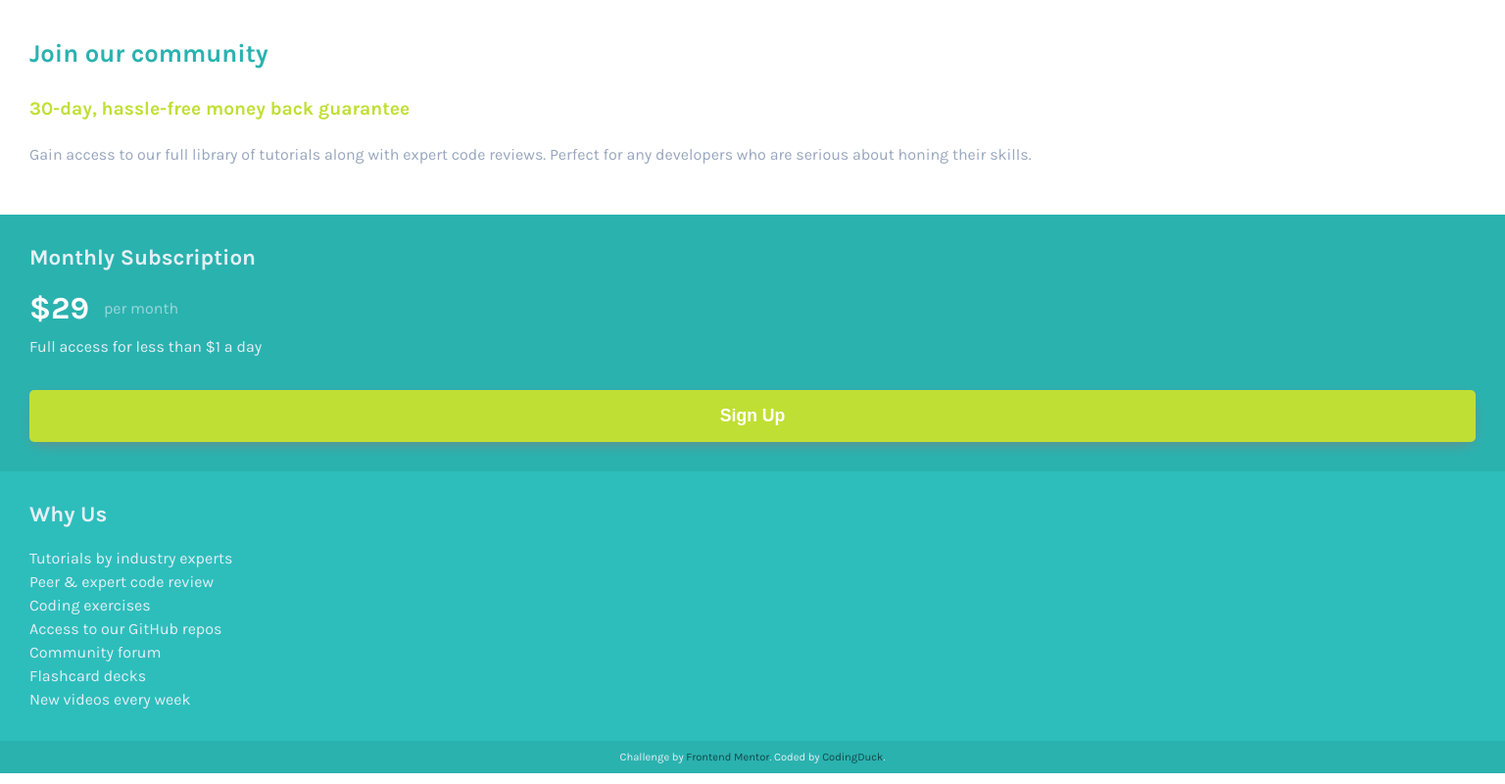
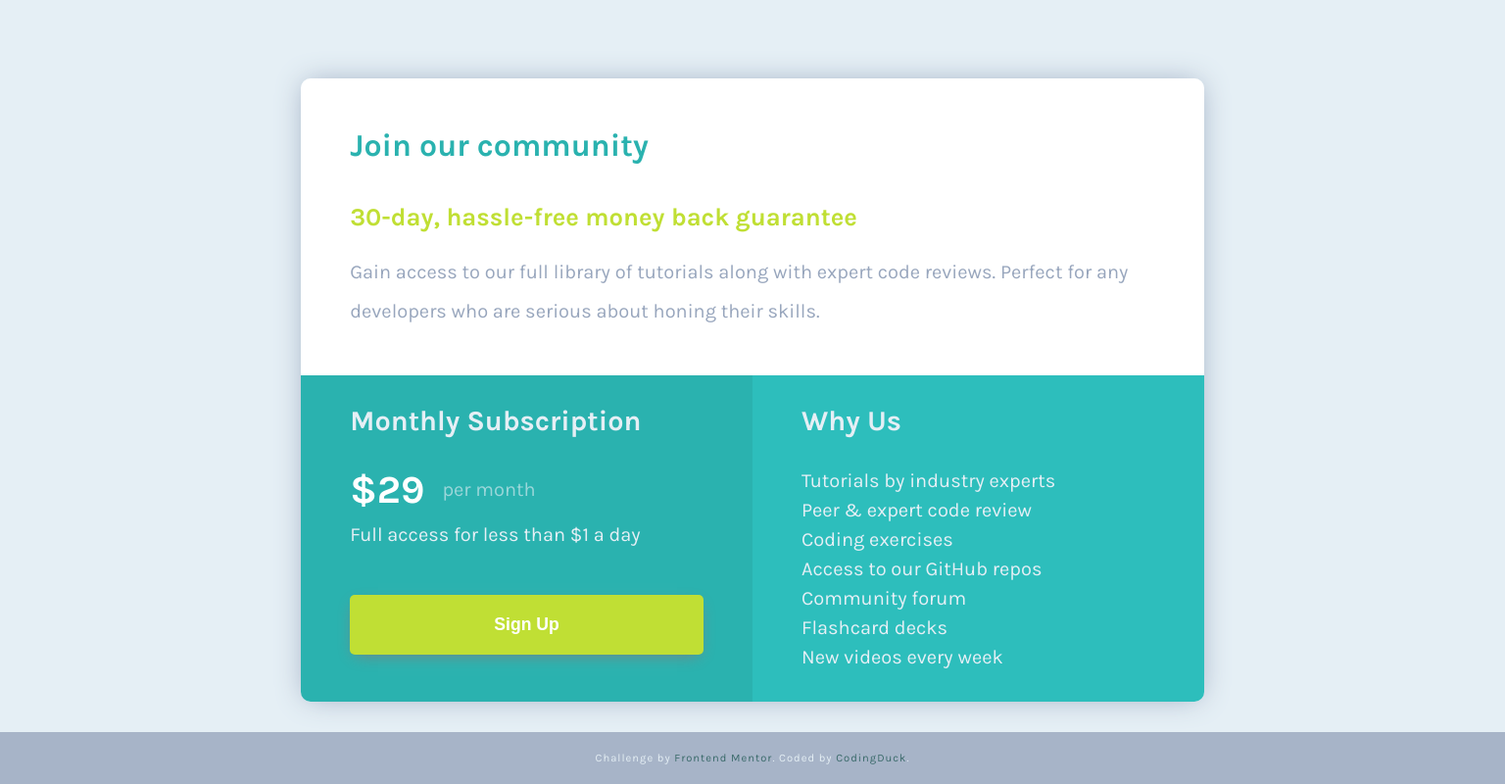
Before and after one commit to KaskaS-O/single-price-grid-component, a plain HTML site: page index.html in a window 1536 px wide. Shown: the whole page at 98% size. Drawn offline with Linux system fonts and the light colour scheme.

Commit message:
add media queries

```diff
--- a/sass/style.scss
+++ b/sass/style.scss
@@ -1,14 +1,61 @@
 @import "reset";
 @import "variables";
+
+body {
+    background-color: $font-light;
+}
 
 .wrapper {
     width: 100%;
     font-family: 'Karla', sans-serif;
     font-size: 16px;
+
+    @media (min-width: 768px) {
+        font-size: 20px;
+    }
+
+    @media (min-width: 1024px) {
+        display: flex;
+        flex-wrap: wrap;
+    }
+
+    @media (min-width: 1200px) {
+        font-size: 24px;
+    }
+
+    @media (min-width: 1400px) {
+       width: 60vw;
+       margin: 10vh auto;
+       border-radius: 10px;
+       box-shadow: 0 0 30px -5px $font-dark;
+       font-size: 20px;
+       overflow: hidden;
+    }
+
+    @media (min-width: 1600px) {
+        width: 50vw;
+    }
 }
 
 section {
     padding: 30px;
+
+    @media (min-width: 540px) {
+        padding: 30px 50px;
+    }
+
+    @media (min-width: 1024px) {
+        height: auto;
+    }
+
+    @media (min-width: 1200px) {
+        padding: 40px 80px 60px;
+    }
+
+    @media (min-width: 1400px) {
+       padding: 30px 50px;
+     }
+
 }
 
 .title {
@@ -16,10 +63,27 @@ section {
     font-size: 1.6rem;
     color: $bgc-main;
 
+    @media (min-width: 768px) {
+        margin: 20px 0 40px;
+    }
+
+    @media (min-width: 1024px) {
+        font-size: 2rem;
+    }
+
     &--section {
         margin-bottom: 20px;
         font-size: 1.4rem;
         color: $font-light;
+
+        @media (min-width: 768px) {
+            margin-bottom: 30px;
+        }
+
+        @media (min-width: 1024px) {
+            font-size: 1.8rem;
+        }
+
     }
 }
 
@@ -34,21 +98,36 @@ section {
     color: white;
     font-size: 1.1rem;
     font-weight: 700;
+
+    @media (min-width: 540px) {
+        margin-top: 50px;
+        padding: 20px;
+    }
 }
 
 .header {
-    margin-bottom: 15px;
+    background-color: #fff;
 
     &__subtitle {
         margin-bottom: 20px;
         font-size: 1.2rem;
         line-height: 120%;
         color: $bgc-btn;
+
+        @media (min-width: 1024px) {
+            font-size: 1.6rem;
+        }
+
     }
 
     &__description {
+        margin-bottom: 15px;
         color: $font-dark;
         line-height: 200%;
+    }
+
+    @media (min-width: 1024px) {
+        width: 100%;
     }
 }
 
@@ -61,15 +140,27 @@ section {
         margin-bottom: 10px;
 
         strong {
-            font-size: 2rem;
+            font-size: 2em;
             color: white;
         }
 
         p {
-            margin-left: 15px;
-            line-height: 2.4rem;
+            margin-left: 4%;
+            line-height: 2.4em;
             opacity: 0.6;
+
+            @media (min-width: 1024px) {
+                margin-left: 5%;
+            }
         }
+    }
+
+    @media (min-width: 768px) {
+        padding-bottom: 40px;
+    }
+
+    @media (min-width: 1024px) {
+        width: 50%;
     }
 }
 
@@ -84,12 +175,15 @@ section {
         line-height: 150%;
         color: $font-light;
     }
+
+    @media (min-width: 1024px) {
+        width: 50%;
+    }
 }
-
 
 .footer__attribution {
     padding: 10px 30px;
-    background-color: $bgc-main;
+    background-color: darken($bgc-main,3%);
     color: $font-light;
     font-family: 'Karla', sans-serif;
     font-size: 0.7rem;
@@ -98,4 +192,17 @@ section {
         color: darken($bgc-main, 25%);
         text-decoration: none;
     }
+
+    @media (min-width: 768px) {
+        padding: 20px 50px;
+    }
+
+    @media (min-width: 1400px) {
+        position: absolute;
+        bottom: 0;
+        width: 100%;
+        background-color: $font-dark;
+        opacity: 0.8;
+        letter-spacing: 1px;
+    }
 }
```
Also changed, not shown: css/style.css.
